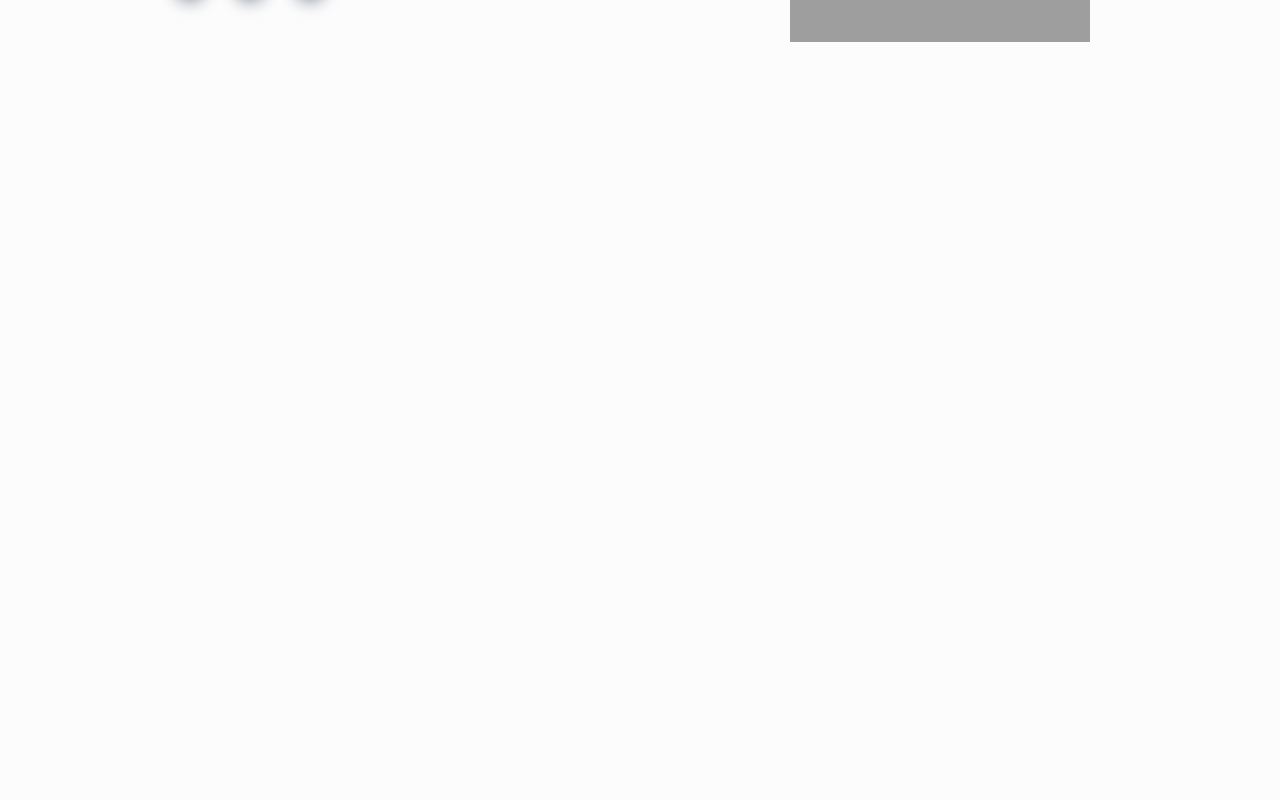
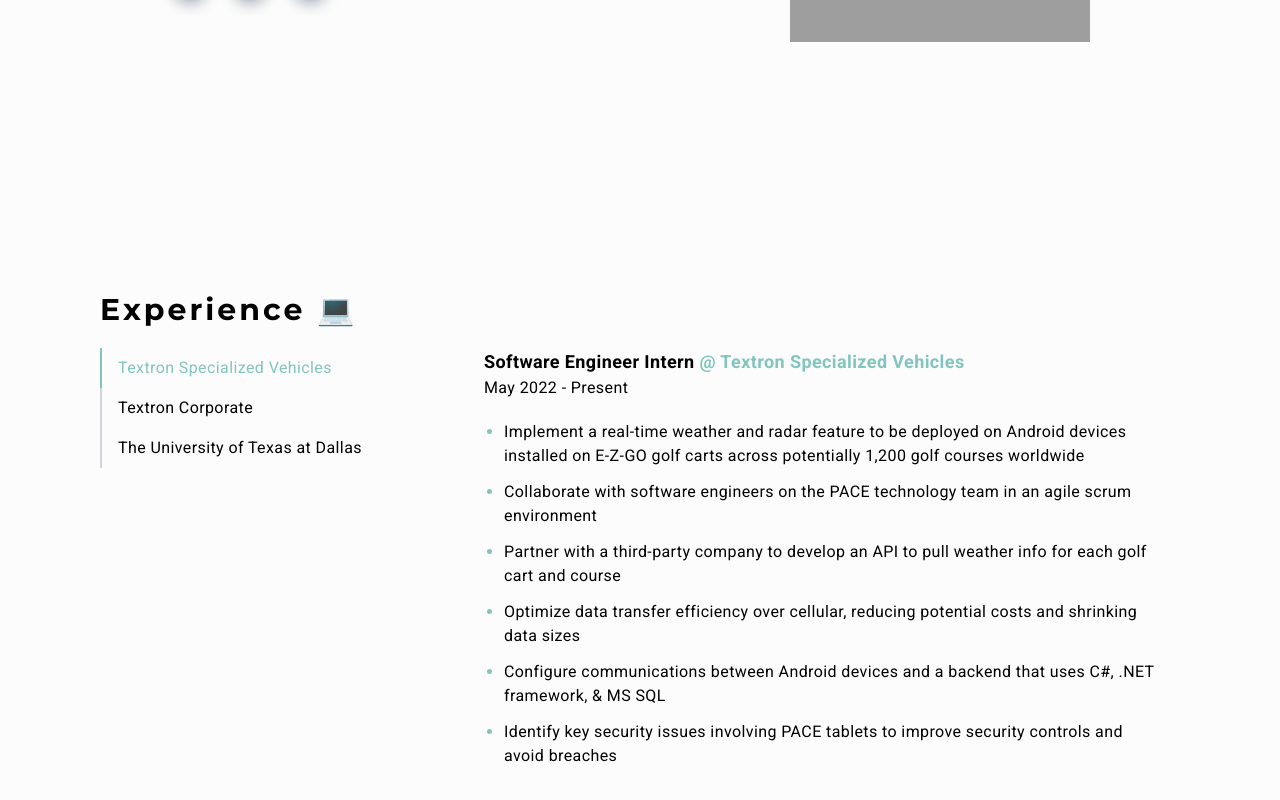
Before and after one commit to hvalena/hvalena.github.io, a Next.js app: page / in a window 1280 px wide. Shown: the part 508-1308 px from the top of the page. Before the commit the page ends 800 px from the top, so only its background shows below. Built offline with nearby package versions, Linux system fonts and the light colour scheme; grey boxes are pictures that could not be loaded.

Commit message:
added experience section

```diff
--- /dev/null
+++ b/components/Experience.jsx
@@ -0,0 +1,80 @@
+import React, { useState } from 'react'
+
+const Experience = () => {
+    const [currentExp, setCurrentExp] = useState("Textron Specialized Vehicles");
+
+    // const handleExp = (property, value) => {
+    //     setCurrentExp(currentExp => {currentExp, [property]: value});
+    // }
+
+  return (
+    <div className='w-full'>
+        <div className='max-w-[1240px] w-full h-full mx-auto mb-40 px-20'>
+            <h3 className='tracking-widest font-montserrat font-bold mb-5'>Experience 💻</h3>
+            <div className="flex">
+                <div className='w-full sm:w-2/6 mb-4 sm:mb-0'>
+                    <div className='flex flex-row sm:flex-col'>
+                        <a href="javascript:void(0)" onClick={() => setCurrentExp('Textron Specialized Vehicles')} className={
+                            currentExp == 'Textron Specialized Vehicles'
+                            ? "px-4 py-2 border-l-2 border-[#83C5BE] text-[#83C5BE] hover:bg-gray-200 hover:bg-opacity-25"
+                            : "px-4 py-2 border-l-2 border-gray-300 hover:bg-gray-200 hover:bg-opacity-25"}>Textron Specialized Vehicles</a>
+                        <a href="javascript:void(0)" onClick={() => setCurrentExp('Textron Corporate')} className={
+                            currentExp == 'Textron Corporate'
+                            ? "px-4 py-2 border-l-2 border-[#83C5BE] text-[#83C5BE] hover:bg-gray-200 hover:bg-opacity-25"
+                            : "px-4 py-2 border-l-2 border-gray-300 hover:bg-gray-200 hover:bg-opacity-25"}>Textron Corporate</a>
+                        <a href="javascript:void(0)" onClick={() => setCurrentExp('The University of Texas at Dallas')} className={
+                            currentExp == 'The University of Texas at Dallas'
+                            ? "px-4 py-2 border-l-2 border-[#83C5BE] text-[#83C5BE] hover:bg-gray-200 hover:bg-opacity-25"
+                            : "px-4 py-2 border-l-2 border-gray-300 hover:bg-gray-200 hover:bg-opacity-25"}>The University of Texas at Dallas</a>
+                    </div>
+                </div>
+                <div className='w-full sm:w-4/6'>
+                    <div className='px=0 sm:px-6'>
+                        <div className={currentExp == 'Textron Specialized Vehicles' ? '' : 'hidden'}>
+                            <div className='mb-5'>
+                                <h4 className="text-lg">Software Engineer Intern <span><a href="#" className="font-bold hover:border-b text-[#83C5BE]">@ Textron Specialized Vehicles</a></span></h4>
+                                <p className='text-md'>May 2022 - Present</p>
+                            </div>
+                            <ul className='list-disc list-outside marker:text-[#83C5BE]'>
+                                <li className='ml-5 mb-3 cursor-text'>Implement a real-time weather and radar feature to be deployed on Android devices installed on E-Z-GO golf carts across potentially 1,200 golf courses worldwide</li>
+                                <li className='ml-5 mb-3 cursor-text'>Collaborate with software engineers on the PACE technology team in an agile scrum environment</li>
+                                <li className='ml-5 mb-3 cursor-text'>Partner with a third-party company to develop an API to pull weather info for each golf cart and course</li>
+                                <li className='ml-5 mb-3 cursor-text'>Optimize data transfer efficiency over cellular, reducing potential costs and shrinking data sizes</li>
+                                <li className='ml-5 mb-3 cursor-text'>Configure communications between Android devices and a backend that uses C#, .NET framework, & MS SQL </li>
+                                <li className='ml-5 mb-3 cursor-text'>Identify key security issues involving PACE tablets to improve security controls and avoid breaches</li>
+
+                            </ul>
+                        </div>
+                        <div className={currentExp == 'Textron Corporate' ? '' : 'hidden'}>
+                            <div className='mb-5'>
+                                <h4 className="text-lg">IT Infrastructure & Leadership Development Program Intern <span><a href="#" className="font-bold hover:border-b text-[#83C5BE]">@ Textron Corporate</a></span></h4>
+                                <p className='text-md'>May 2021 - August 2021</p>
+                            </div>
+                            <ul className='list-disc list-outside marker:text-[#83C5BE]'>
+                                <li className='ml-5 mb-3 cursor-text'>Built a link hub website using HTML, CSS, and Bootstrap available to 1000+ IT employees enterprise-wide</li>
+                                <li className='ml-5 mb-3 cursor-text'>Analyzed datasets to review 800+ corporate workstation assets by creating visuals in a Power BI Dashboard</li>
+                                <li className='ml-5 mb-3 cursor-text'>Performed preventative maintenance on 20+ corporate conference rooms including the executive suite</li>
+                                <li className='ml-5 mb-3 cursor-text'>Coordinate and plan communications with end users, all corporate offices, and third-party vendors for a planned network outage and the installation of an upgraded uninterruptible power supply</li>
+                            </ul>
+                        </div>
+                        <div className={currentExp == 'The University of Texas at Dallas' ? '' : 'hidden'}>
+                            <div className='mb-5'>
+                                <h4 className="text-lg">Orientation Leader <span><a href="#" className="font-bold hover:border-b text-[#83C5BE]">@ The University of Texas at Dallas</a></span></h4>
+                                <p className='text-md'>May 2022 - Present</p>
+                            </div>
+                            <ul className='list-disc list-outside marker:text-[#83C5BE]'>
+                                <li className='ml-5 mb-3 cursor-text'>Guided 3,000+ incoming freshmen students through 11 virtual orientations and one virtual camp</li>
+                                <li className='ml-5 mb-3 cursor-text'>Led and fostered connections with small groups of 5-15 students to ease transitions into the UT Dallas community</li>
+                                <li className='ml-5 mb-3 cursor-text'>Served on a live panel event for 20-50+ students to provide resources, information, and mentorship</li>
+                            </ul>
+                        </div>
+
+                    </div>
+                </div>
+            </div>
+        </div>
+    </div>
+  )
+}
+
+export default Experience
--- a/components/Navbar.jsx
+++ b/components/Navbar.jsx
@@ -12,7 +12,7 @@
   }
 
   return (
-    <div className="fixed w-full h-20 z-[100]">
+    <div className="absolute w-full h-20 z-[100]">
         <div className="flex justify-between items-center w-full h-full px-8 2xl:px-16">
             {/* <Image src="../public/assets/navLogo.png" alt="/" /> */}
             <div className='font-montserrat font-bold text-[#83C5BE] text-xl'>
@@ -20,9 +20,6 @@
             </div>
             <div>
                 <ul className="hidden md:flex">
-                  <Link href="/">
-                    <li className="ml-10 text-md hover:border-b hover:font-medium">About</li>
-                  </Link>
                   <Link href="/">
                     <li className="ml-10 text-md hover:border-b hover:font-medium">Experience</li>
                   </Link>
@@ -60,9 +57,6 @@
             <div className="py-4 flex flex-col">
               <ul className="">
                 <Link href="/">
-                  <li className="uppercase py-4 text-sm hover:font-medium">About</li>
-                </Link>
-                <Link href="/">
                   <li className="uppercase py-4 text-sm hover:font-medium">Experience</li>
                 </Link>
                 <Link href="/">
--- a/pages/index.js
+++ b/pages/index.js
@@ -2,6 +2,8 @@
 import Image from 'next/image'
 import Main from '../components/Main'
 import Navbar from '../components/Navbar'
+import About from '../components/About'
+import Experience from '../components/Experience'
 
 
 export default function Home() {
@@ -16,6 +18,8 @@
       </Head>
       <Navbar />
       <Main />
+      {/* <About /> */}
+      <Experience />
     </div>
   )
 }
--- a/styles/globals.css
+++ b/styles/globals.css
@@ -21,6 +21,10 @@
     @apply text-3xl sm:text-4xl
   }
 
+  h3{
+    @apply text-2xl sm:text-3xl
+  }
+
   li {
     @apply cursor-pointer
   }
```
Also changed, not shown: components/Main.jsx (+11 -1 lines).
